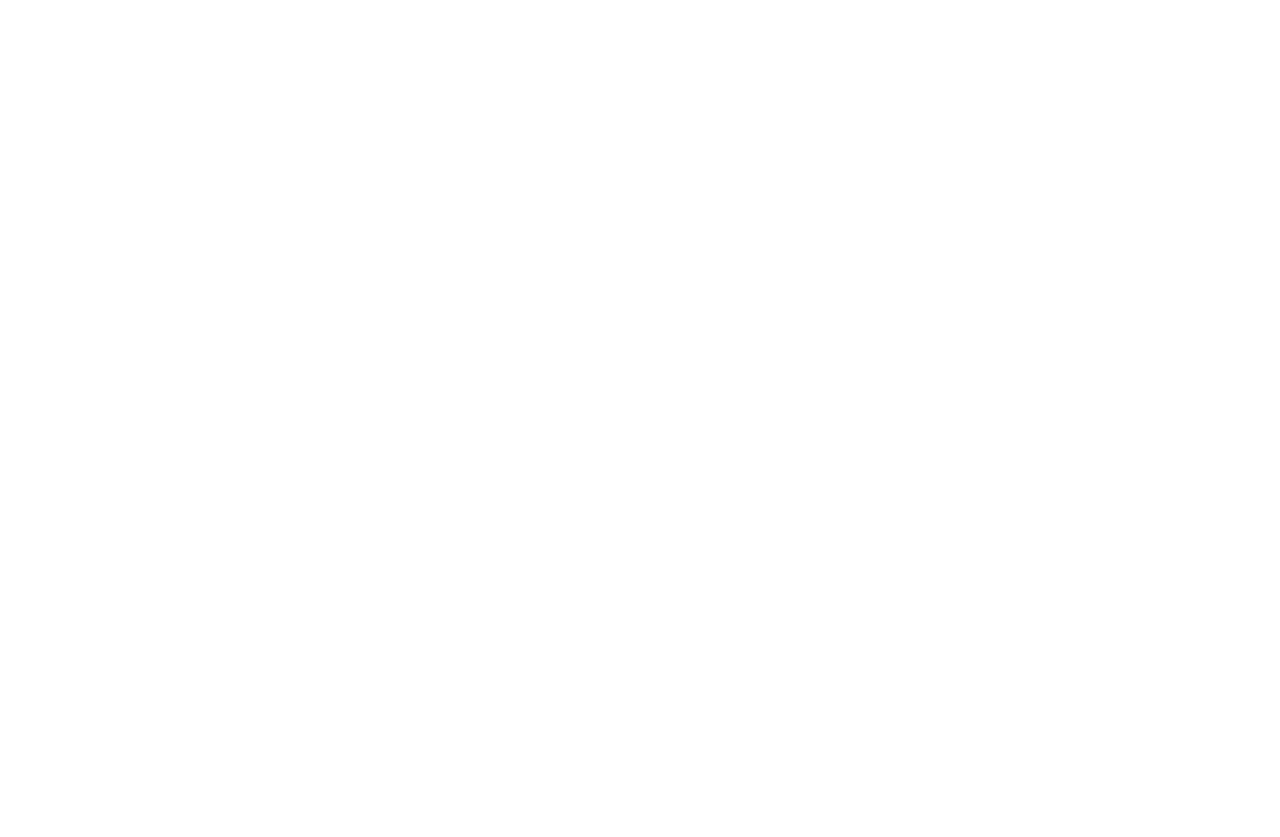
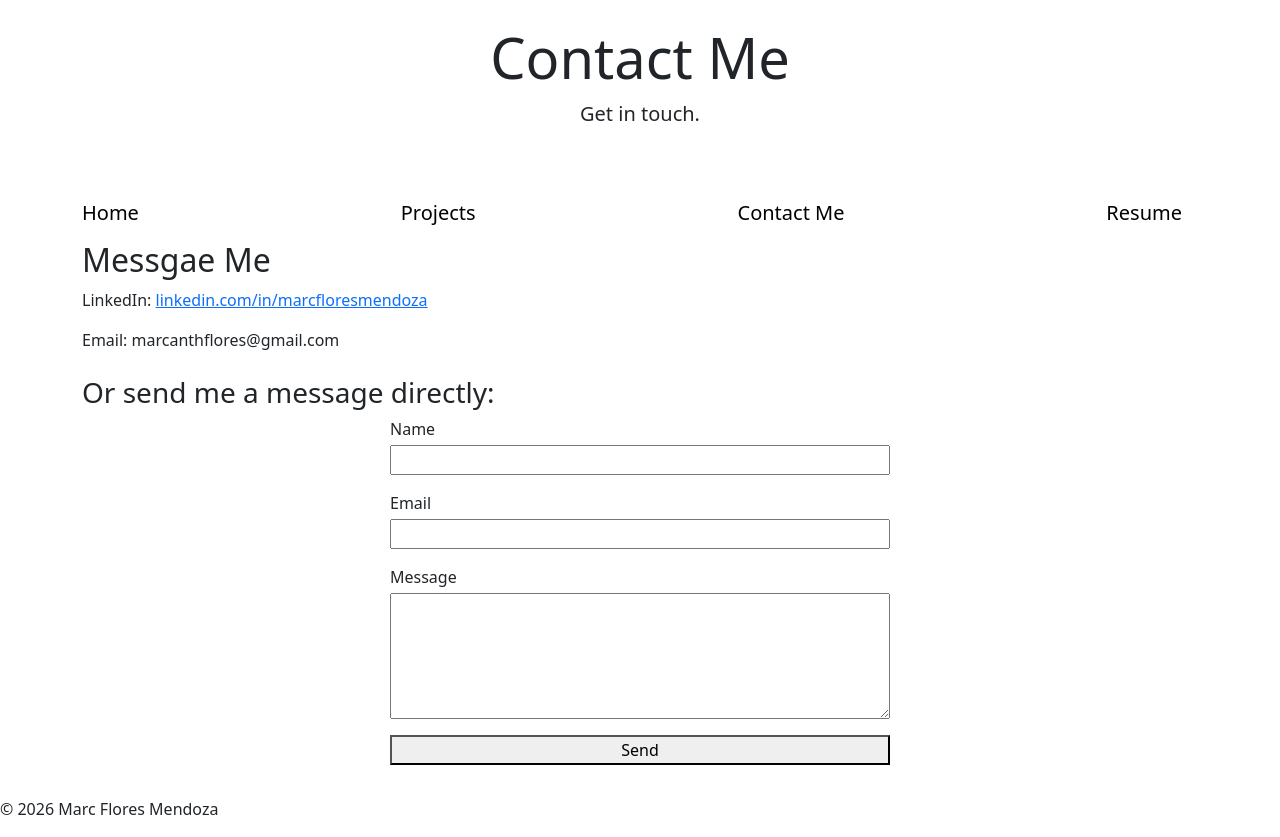
Before and after one commit to marcaflores/CSC436Assignment1, a website: page contact.html in a window 1280 px wide. Before the commit the page ends 800 px from the top, so only its background shows below. Drawn offline with nearby package versions, Linux system fonts and the light colour scheme.

Commit message:
simple contact information and form

```diff
--- a/contact.html
+++ b/contact.html
@@ -0,0 +1,75 @@
+<!DOCTYPE html>
+<html lang="en">
+<head>
+  <!-- Required meta tags  -->
+  <meta charset="utf-8">
+  <meta name="viewport" content="width=device-width, initial-scale=1, shrink-to-fit=no">
+   <!-- Bootstrap  -->
+  <link href="https://cdn.jsdelivr.net/npm/bootstrap@5.3.2/dist/css/bootstrap.min.css" rel="stylesheet"
+    integrity="sha384-T3c6CoIi6uLrA9TneNEoa7RxnatzjcDSCmG1MXxSR1GAsXEV/Dwwykc2MPK8M2HN" crossorigin="anonymous">
+  <script src="https://cdn.jsdelivr.net/npm/bootstrap@5.3.2/dist/js/bootstrap.bundle.min.js"
+    integrity="sha384-C6RzsynM9kWDrMNeT87bh95OGNyZPhcTNXj1NW7RuBCsyN/o0jlpcV8Qyq46cDfL" crossorigin="anonymous"></script>
+  <script src="data.js"></script>
+  <script src="app.js"></script>
+
+  <title>Contact - Marc Flores Mendoza</title>
+
+  <link rel="stylesheet" href="styles.css">
+</head>
+<body>
+
+<header>
+  <!--Jumbotron-->
+  <div class="jumbotron jumbotron-fluid py-4 mb-3">
+    <div class="container text-center">
+      <h1 class="display-4">Contact Me</h1>
+      <p class="lead">Get in touch.</p>
+    </div>
+  </div>
+  <!--navbar-->
+  <nav class="navbar">
+    <div class="container">
+      <a class="navbar-brand" href="index.html">Home</a>
+      <a class="navbar-brand" href="projects.html">Projects</a>
+      <a class="navbar-brand" href="contact.html" aria-current="page">Contact Me</a>
+      <a class="navbar-brand" href="Resume.html">Resume</a>
+    </div>
+  </nav>
+</header>
+
+<main>
+
+  <section class="container">
+    <div class="platforms mb-4">
+      <h2>Messgae Me</h2>
+      <p>LinkedIn: <a href="https://www.linkedin.com/in/marcfloresmendoza" target="_blank" rel="noopener noreferrer">linkedin.com/in/marcfloresmendoza</a></p>
+      <p>Email: marcanthflores@gmail.com</p>
+    </div>
+<h3>Or send me a message directly:</h3>
+    <form class="contact-form">
+      <div class="form-group">
+        <label for="name">Name</label>
+        <input type="text" id="name" name="name" required>
+      </div>
+
+      <div class="form-group">
+        <label for="email">Email</label>
+        <input type="email" id="email" name="email" required>
+      </div>
+
+      <div class="form-group">
+        <label for="message">Message</label>
+        <textarea id="message" name="message" rows="5" required></textarea>
+      </div>
+
+      <button type="submit">Send</button>
+    </form>
+  </section>
+</main>
+
+<footer>
+  <p>&copy; 2026 Marc Flores Mendoza</p>
+</footer>
+
+</body>
+</html>
--- a/styles.css
+++ b/styles.css
@@ -19,3 +19,17 @@
   padding: 1rem;
   text-align: center;
 }
+
+.contact-form {
+  display: flex;
+  flex-direction: column;
+  gap: 1rem;
+  max-width: 500px;
+  margin: 0 auto 2rem;
+}
+
+.form-group {
+  display: flex;
+  flex-direction: column;
+  gap: 0.25rem;
+}
```
Also changed, not shown: projects.html (+1 -1 lines).
